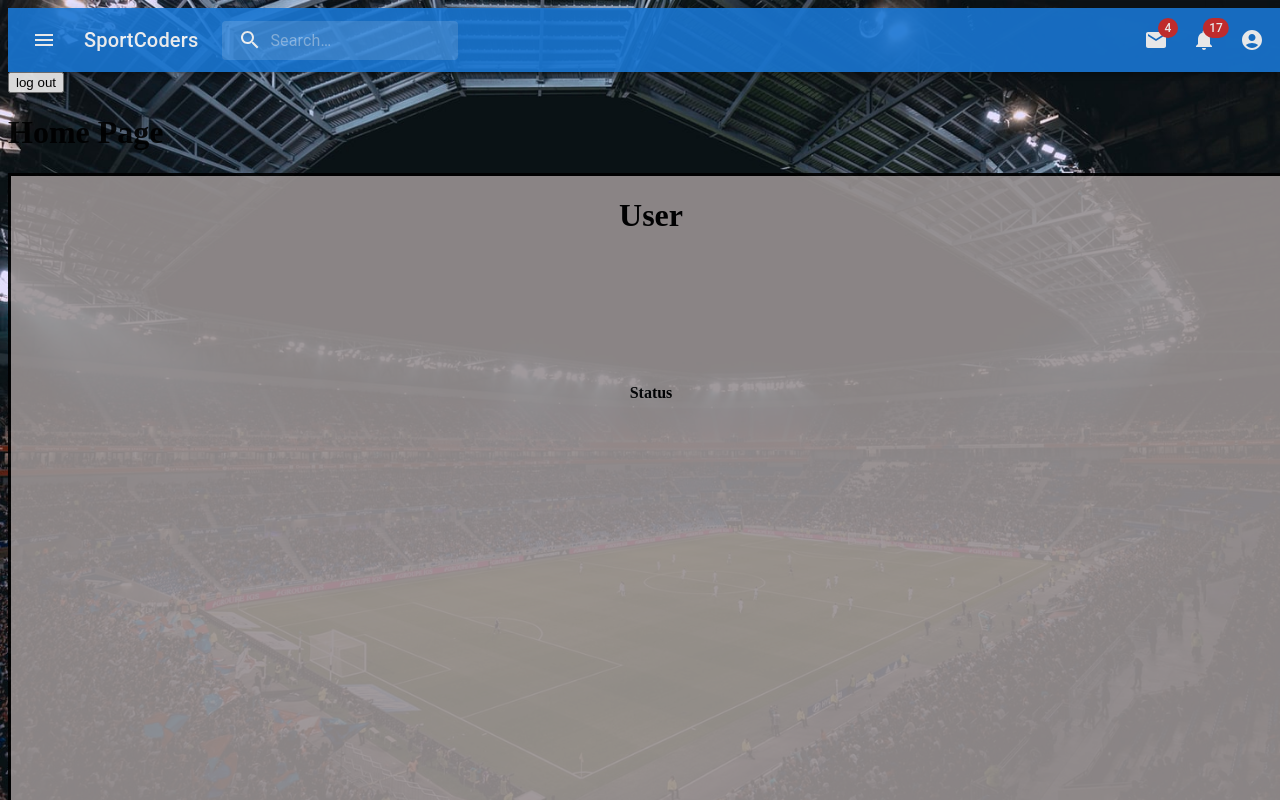
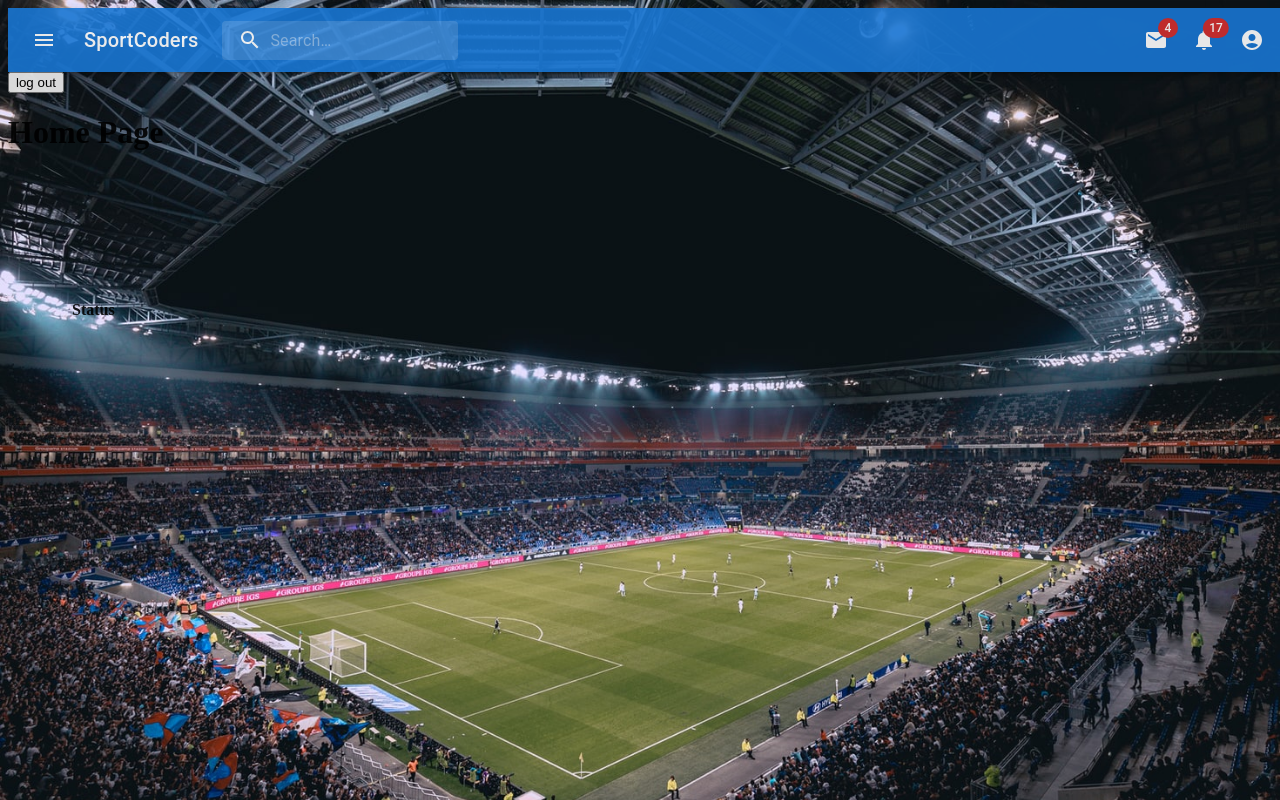
Before and after one commit to DATisdale/SocialMedia_AppFrontEnd, a React (Create React App) app: page / in a window 1280 px wide. Built offline with nearby package versions, Linux system fonts and the light colour scheme; sample sign-in values are in the browser's storage.

Commit message:
Started creating a display of mainfeed by setting the state.user to the decoded jwt.  Next step will be to access that state.users acceptedFriends array. (VPP, GD, DT, MS, JB).

```diff
--- a/src/components/mainfeed/mainfeed.jsx
+++ b/src/components/mainfeed/mainfeed.jsx
@@ -1,22 +1,50 @@
 import { BusAlertTwoTone } from '@mui/icons-material';
-import React from 'react';
-import './mainfeed.css'
+import React, { Component} from 'react';
+import './mainfeed.css';
+import jwtDecode from 'jwt-decode';
 
-const MainFeed=()=>{
+class MainFeed extends Component {
+    constructor(props){
+        super(props);
+        this.state = {
+            user: {},
+        }
+    }
+
+    JwtDecoder(){
+        const jwt = localStorage.getItem("token");
+        const decodedUser = jwtDecode(jwt);
+        this.state.user = decodedUser;
+        console.log(this.state.user);
+    }
+
+    // FriendsPosts(){
+    //     const findFriends = () => {
+    //         let usersFriends = this.state.user.acceptedFriends;
+    //         let friendsPosts = usersFriends.map(posts);
+    //         console.log(friendsPosts);
+    //     }
+    // }
+
+render(){
          return(
-        <div className="MainFeed">
+            <div className="Post From Friends">
                 <div className="Feed">
-                <h1 classname="user">User</h1>
+                    <h1 classname="user"></h1>
                     <h4 className="status">Status</h4>
-                <button type="submit">Post</button>
+
                 </div>
+
                 <div className="Likes and Dislikes">
+                    <hr />
                     <h3 className="Like Posts">("")</h3>
                     <button type="submit">Like</button>
                     <h3 className="Dislike Posts">("")</h3>
                     <button type="submit">Dislike</button>
                 </div>
+
                 <div className="Comments">
+                    <hr />
                     <h3 className="Comments">Comments</h3>
                     <h4 className="Write Comments">("")</h4>
                     <button type="submit">Post Comment</button>
@@ -24,5 +52,5 @@ const MainFeed=()=>{
             </div>
         )
     }
-
+}
 export default MainFeed;
```
Lines whose indentation alone changed are shown as unchanged.
